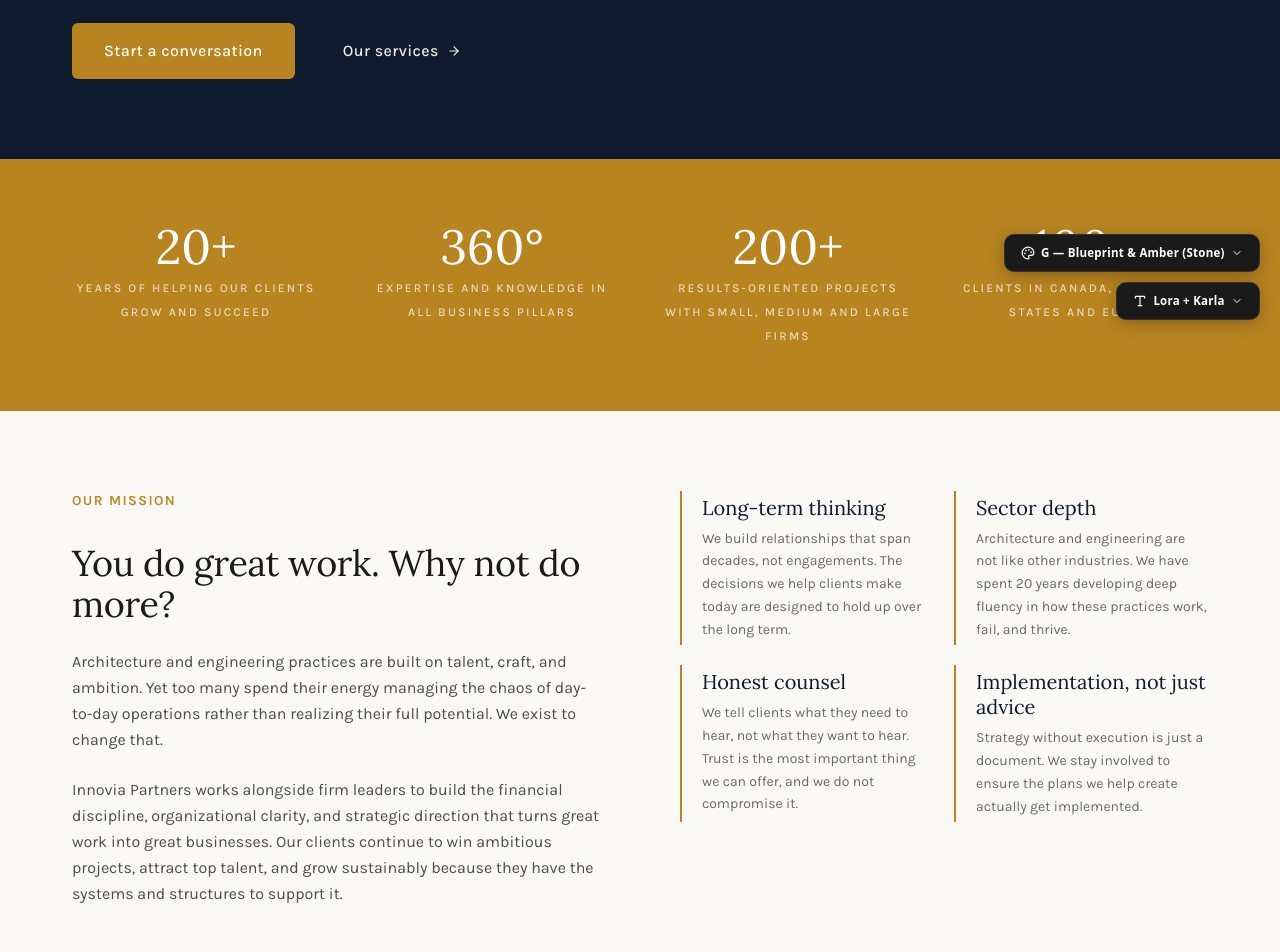
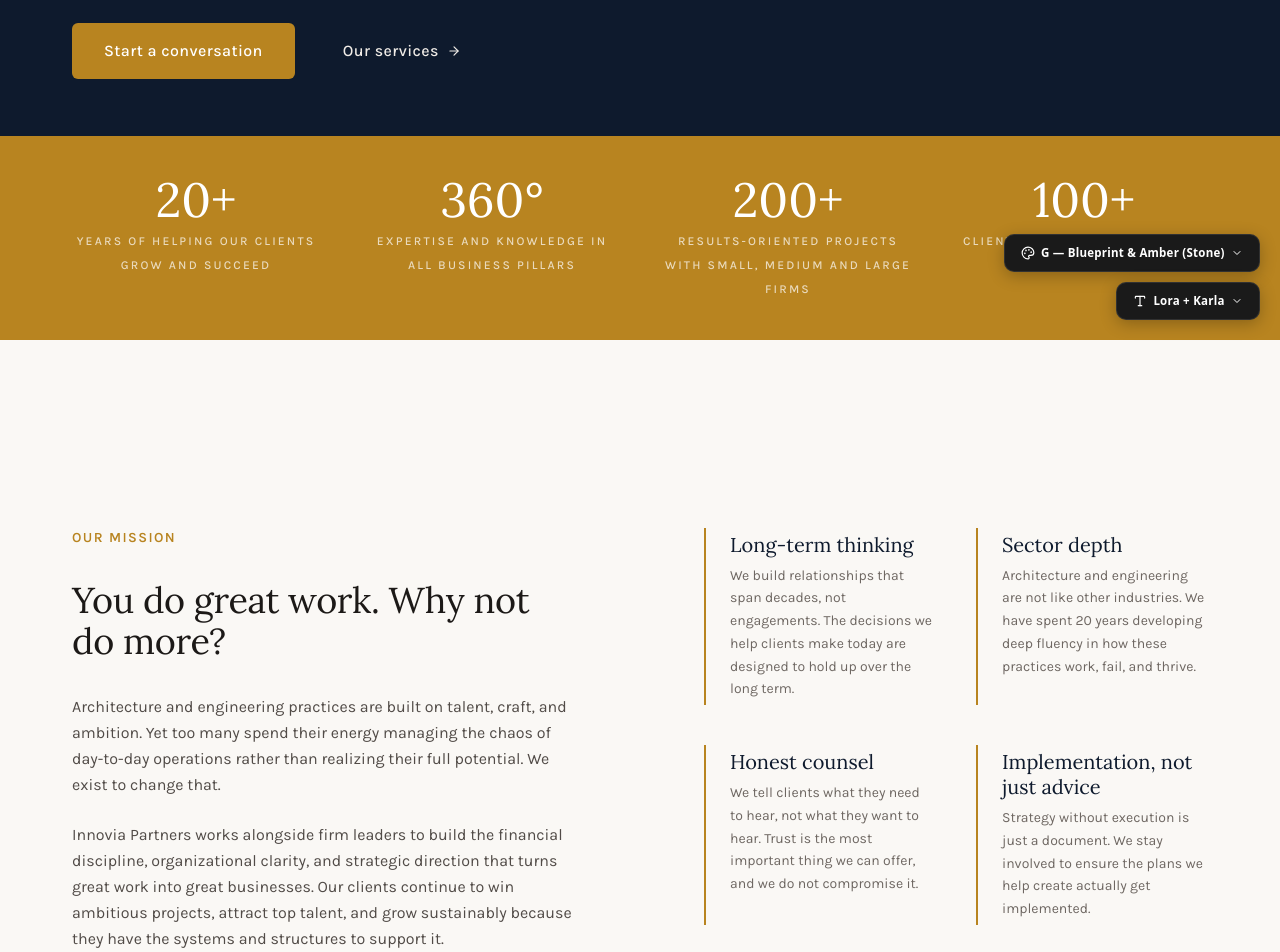
Before and after one commit to Shavss/innovia-website, a Next.js app: page /about in a window 1280 px wide. Shown: the part 460-1412 px from the top of the page. Built offline with nearby package versions, Linux system fonts and the light colour scheme.

Commit message:
about page white

```diff
--- a/src/app/about/page.js
+++ b/src/app/about/page.js
@@ -42,11 +42,13 @@ const stats = [
 export default function About() {
   return (
     <main>
+      {/* Hero + Stats: one full viewport on desktop, natural flow on mobile */}
+      <div className="lg:h-screen lg:flex lg:flex-col">
         {/* Hero */}
         <SectionWrapper
           background="dark"
           as="section"
-        className="relative overflow-hidden pt-[var(--header-height)]"
+          className="relative overflow-hidden pt-[var(--header-height)] lg:flex-1"
         >
           <div
             aria-hidden="true"
@@ -75,9 +77,9 @@ export default function About() {
           </div>
         </SectionWrapper>
 
-      {/* Stats */}
-      <section className="bg-accent-600">
-        <div className="max-w-[1200px] mx-auto px-container-x py-12 md:py-16">
+        {/* Stats: pinned to the bottom of the viewport on desktop */}
+        <section className="bg-accent-600 lg:flex-shrink-0">
+          <div className="max-w-[1200px] mx-auto px-container-x py-10 md:py-12 lg:py-8 xl:py-10">
             <div className="grid grid-cols-2 md:grid-cols-4 gap-8 md:gap-12">
               {stats.map(({ value, label }, i) => (
                 <AnimatedReveal key={label} delay={i * 0.08}>
@@ -94,19 +96,20 @@ export default function About() {
             </div>
           </div>
         </section>
+      </div>
 
         {/* Mission */}
-      <SectionWrapper as="section">
-        <div className="grid grid-cols-1 md:grid-cols-2 gap-12 md:gap-20 items-start">
+        <SectionWrapper as="section" className="lg:min-h-screen lg:flex lg:items-center">
+          <div className="grid grid-cols-1 md:grid-cols-2 gap-12 md:gap-20 lg:gap-28 xl:gap-32 items-start w-full">
             <AnimatedReveal>
               <EyebrowLabel>Our mission</EyebrowLabel>
-            <h2 className="mt-4 mb-6">You do great work. Why not do more?</h2>
-            <p className="text-neutral-700 leading-relaxed mb-6">
+              <h2 className="mt-4 mb-8">You do great work. Why not do more?</h2>
+              <p className="text-neutral-700 leading-relaxed mb-6 max-w-prose">
                 Architecture and engineering practices are built on talent, craft, and ambition. Yet
                 too many spend their energy managing the chaos of day-to-day operations rather than
                 realizing their full potential. We exist to change that.
               </p>
-            <p className="text-neutral-700 leading-relaxed">
+              <p className="text-neutral-700 leading-relaxed max-w-prose">
                 Innovia Partners works alongside firm leaders to build the financial discipline,
                 organizational clarity, and strategic direction that turns great work into great
                 businesses. Our clients continue to win ambitious projects, attract top talent, and
@@ -114,12 +117,9 @@ export default function About() {
               </p>
             </AnimatedReveal>
             <AnimatedReveal delay={0.12}>
-            <div className="grid grid-cols-1 sm:grid-cols-2 gap-5">
+              <div className="grid grid-cols-1 sm:grid-cols-2 gap-6 lg:gap-8 xl:gap-10">
                 {values.map(({ label, body }) => (
-                <div
-                  key={label}
-                  className="border-l-2 border-accent-600 pl-5 py-1"
-                >
+                  <div key={label} className="border-l-2 border-accent-600 pl-5 lg:pl-6 py-1">
                     <h4 className="text-primary-900 mb-2">{label}</h4>
                     <p className="text-neutral-600 text-sm leading-relaxed">{body}</p>
                   </div>
```
Lines whose indentation alone changed are shown as unchanged.
